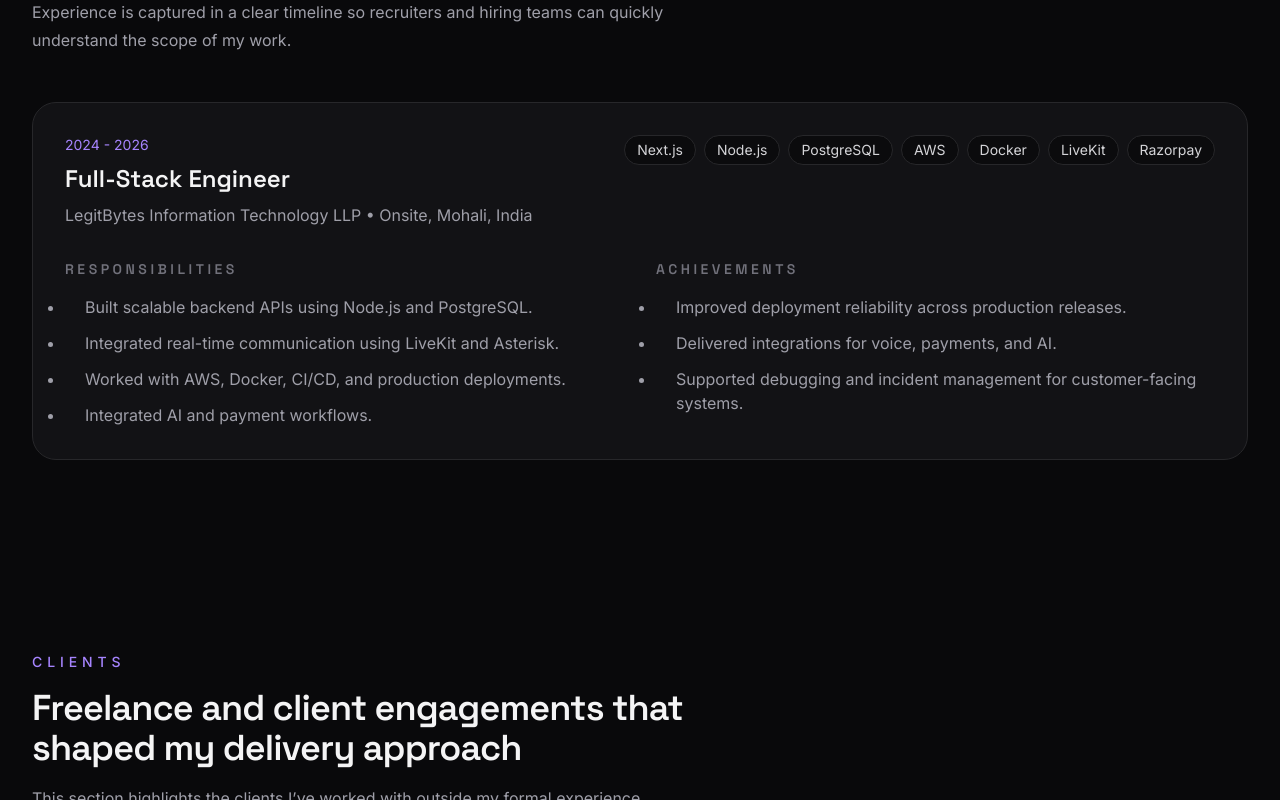
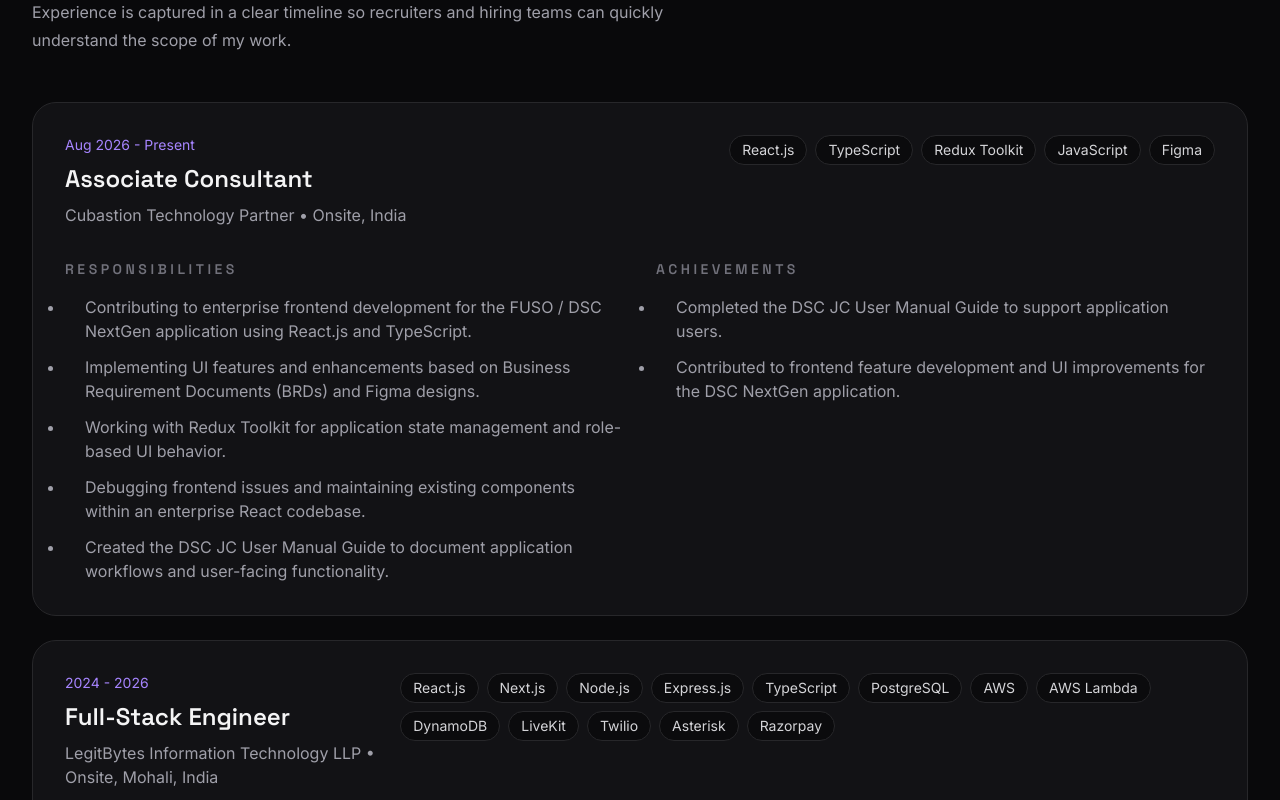
Before and after one commit to AamirMajeed570/AamirMajeedKhan, a Next.js app: page / in a window 1280 px wide. Shown: the part 4060-4860 px from the top of the page. Built offline with nearby package versions, Linux system fonts and the light colour scheme.

Commit message:
Modify my Portfolio to add my Updated CV and experience

```diff
--- a/data/experience.ts
+++ b/data/experience.ts
@@ -1,22 +1,63 @@
+
 import type { ExperienceEntry } from "@/types";
 
 export const experience: ExperienceEntry[] = [
+  {
+    company: "Cubastion Technology Partner",
+    role: "Associate Consultant",
+    period: "Aug 2026 - Present",
+    location: "Onsite, India",
+    responsibilities: [
+      "Contributing to enterprise frontend development for the FUSO / DSC NextGen application using React.js and TypeScript.",
+      "Implementing UI features and enhancements based on Business Requirement Documents (BRDs) and Figma designs.",
+      "Working with Redux Toolkit for application state management and role-based UI behavior.",
+      "Debugging frontend issues and maintaining existing components within an enterprise React codebase.",
+      "Created the DSC JC User Manual Guide to document application workflows and user-facing functionality.",
+    ],
+    achievements: [
+      "Completed the DSC JC User Manual Guide to support application users.",
+      "Contributed to frontend feature development and UI improvements for the DSC NextGen application.",
+    ],
+    technologies: [
+      "React.js",
+      "TypeScript",
+      "Redux Toolkit",
+      "JavaScript",
+      "Figma",
+    ],
+  },
   {
     company: "LegitBytes Information Technology LLP",
     role: "Full-Stack Engineer",
     period: "2024 - 2026",
     location: "Onsite, Mohali, India",
     responsibilities: [
-      "Built scalable backend APIs using Node.js and PostgreSQL.",
-      "Integrated real-time communication using LiveKit and Asterisk.",
-      "Worked with AWS, Docker, CI/CD, and production deployments.",
-      "Integrated AI and payment workflows.",
+      "Built backend APIs and services using Node.js, Express.js, and PostgreSQL.",
+      "Developed frontend features using React.js and Next.js.",
+      "Integrated real-time communication using WebRTC, LiveKit, Twilio, and Asterisk.",
+      "Implemented payment integrations, webhooks, and third-party API workflows.",
+      "Worked with AWS Serverless services, CI/CD pipelines, and production deployments.",
+      "Integrated AI-powered workflows into application features.",
     ],
     achievements: [
-      "Improved deployment reliability across production releases.",
-      "Delivered integrations for voice, payments, and AI.",
-      "Supported debugging and incident management for customer-facing systems.",
+      "Delivered integrations across real-time communication, payments, and AI workflows.",
+      "Contributed to cloud-native application development and production deployments.",
+      "Supported debugging and issue resolution for customer-facing applications.",
     ],
-    technologies: ["Next.js", "Node.js", "PostgreSQL", "AWS", "Docker", "LiveKit", "Razorpay"],
+    technologies: [
+      "React.js",
+      "Next.js",
+      "Node.js",
+      "Express.js",
+      "TypeScript",
+      "PostgreSQL",
+      "AWS",
+      "AWS Lambda",
+      "DynamoDB",
+      "LiveKit",
+      "Twilio",
+      "Asterisk",
+      "Razorpay",
+    ],
   },
 ];
```
Also changed, not shown: 2 other files (tests, documents, lock files or other folders).
